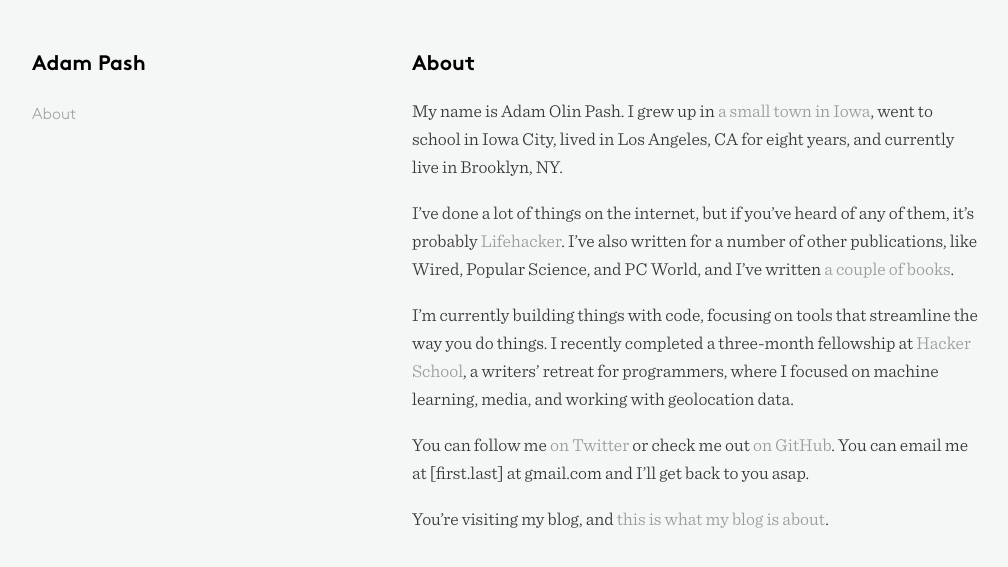
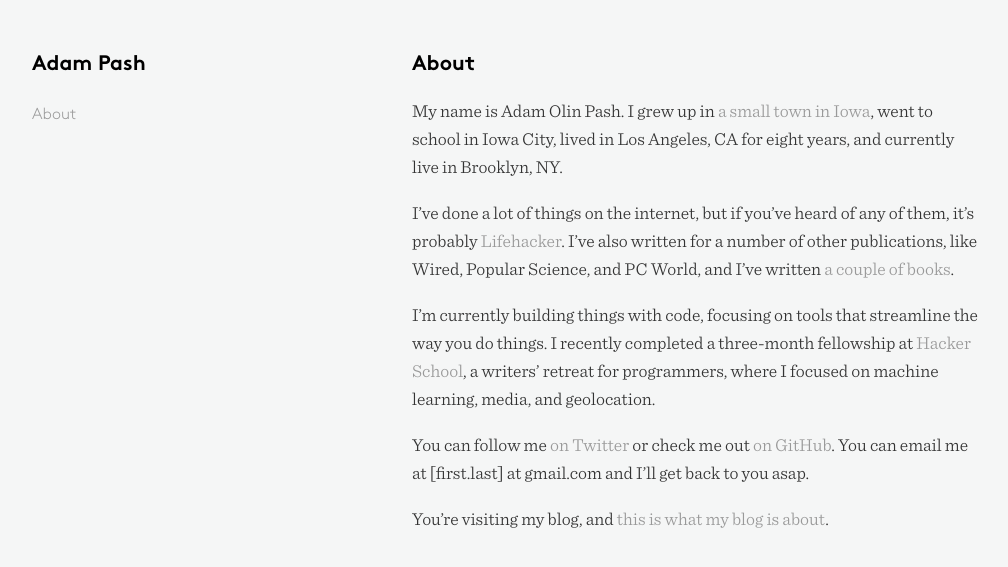
Before and after one commit to adampash/adampash.github.io, a Jekyll site: the page built from about.markdown, in a window 1280 px wide. Shown: the top 567 px of the page, without its empty margins (38-1046 px from the left). Built offline with Jekyll 4.4.1, drawn with Linux system fonts in a browser that asks for light colours; Markdown is read by kramdown in place of the engine named in the settings.

Commit message:
Updated about

```diff
--- a/about.markdown
+++ b/about.markdown
@@ -8,7 +8,7 @@
 
 I've done a lot of things on the internet, but if you've heard of any of them, it's probably [Lifehacker](http://lifehacker.com). I've also written for a number of other publications, like Wired, Popular Science, and PC World, and I've written [a couple of books](http://www.amazon.com/Adam-Pash/e/B001JRYOY6/).
 
-I'm currently building things with code, focusing on tools that streamline the way you do things. I recently completed a three-month fellowship at [Hacker School](https://www.hackerschool.com/), a writers' retreat for programmers, where I focused on machine learning, media, and working with geolocation data.
+I'm currently building things with code, focusing on tools that streamline the way you do things. I recently completed a three-month fellowship at [Hacker School](https://www.hackerschool.com/), a writers' retreat for programmers, where I focused on machine learning, media, and geolocation.
 
 You can follow me [on Twitter](https://twitter.com/adampash) or check me out [on GitHub](https://github.com/adampash/). You can email me at \[first.last\] at gmail.com and I'll get back to you asap.
 
```
